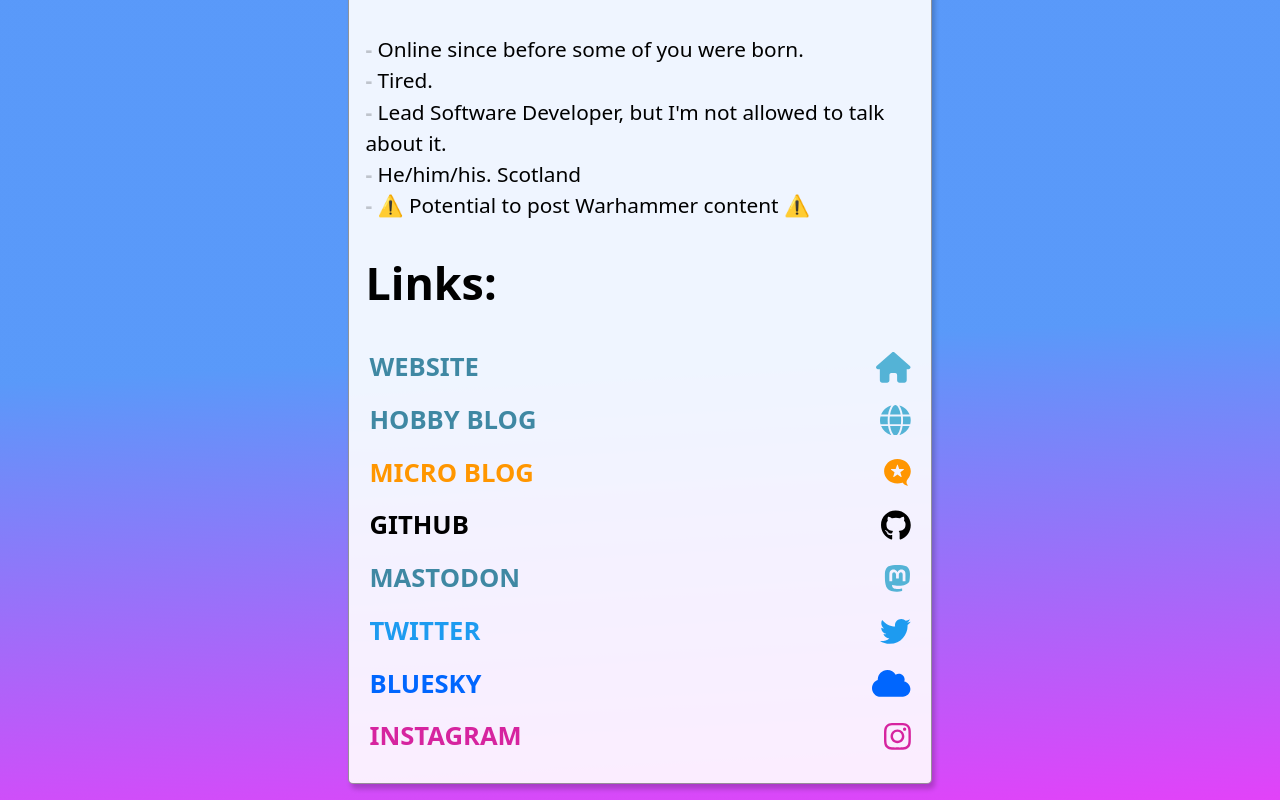
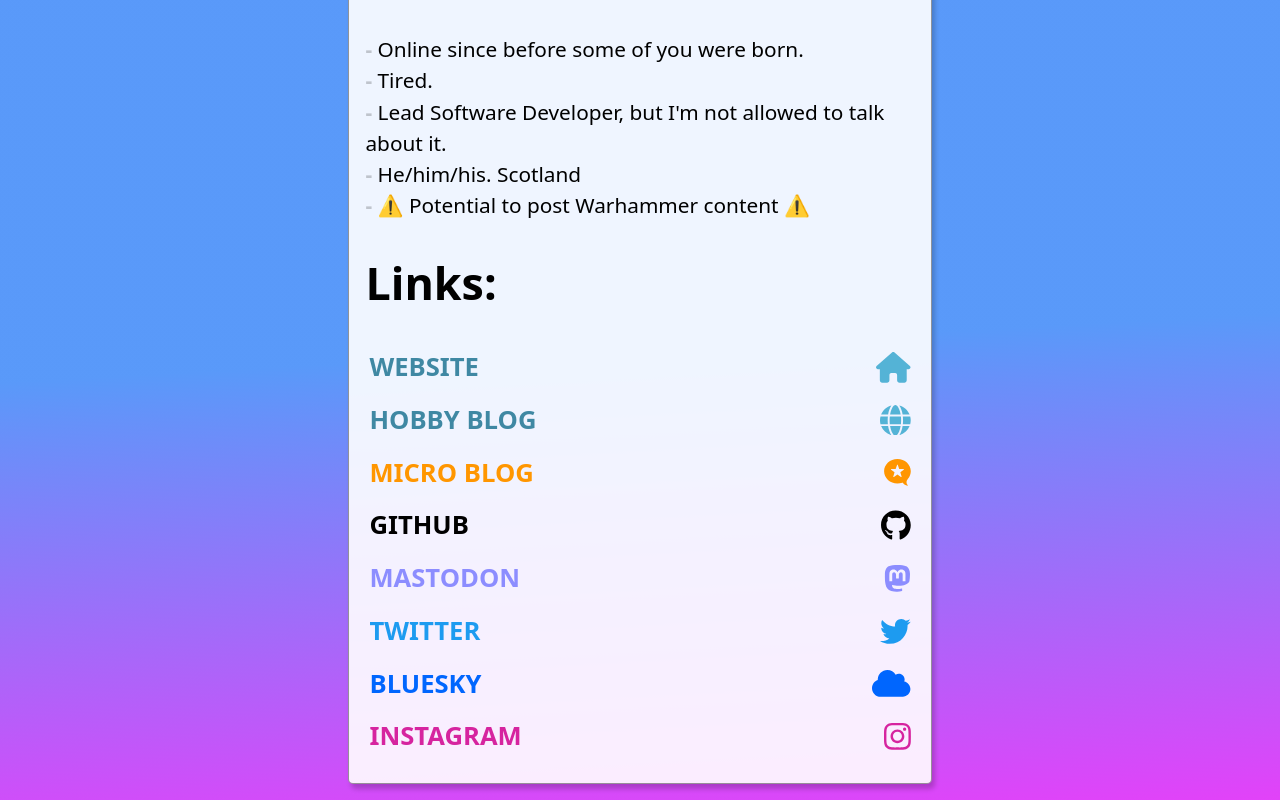
Before and after one commit to mcleodchris/links, a plain HTML site: page index.html in a window 1280 px wide. Shown: the part 419-1219 px from the top of the page. Drawn offline with Linux system fonts and the light colour scheme.

Commit message:
add Mastodon styling

```diff
--- a/assets/css/style.css
+++ b/assets/css/style.css
@@ -265,3 +265,22 @@ a[href^="https://instagram."]:hover
 {
   fill: #fff;
 }
+
+/* MASTODON LINKS */
+a[href^="https://mastodon."]
+{
+  color: rgb(140, 141, 255);
+}
+.h-card .u-links ul li a[href^="https://mastodon."] svg
+{
+  fill: rgb(140, 141, 255);
+}
+a[href^="https://mastodon."]:hover
+{
+  box-shadow: inset var(--measure) 0 0 0 rgb(140, 141, 255);
+  color: #fff;
+}
+.h-card .u-links ul li a[href^="https://mastodon."]:hover svg
+{
+  fill: #fff;
+}
--- a/index.html
+++ b/index.html
@@ -94,10 +94,21 @@
               </a>
             </li>
             <li>
-            <a href="https://mastodon.online/@mstrkapowski" rel="me">
-            <svg xmlns="http://www.w3.org/2000/svg" height="1em" viewBox="0 0 448 512"><!--! Font Awesome Free 6.4.0 by @fontawesome - https://fontawesome.com License - https://fontawesome.com/license (Commercial License) Copyright 2023 Fonticons, Inc. --><path d="M433 179.11c0-97.2-63.71-125.7-63.71-125.7-62.52-28.7-228.56-28.4-290.48 0 0 0-63.72 28.5-63.72 125.7 0 115.7-6.6 259.4 105.63 289.1 40.51 10.7 75.32 13 103.33 11.4 50.81-2.8 79.32-18.1 79.32-18.1l-1.7-36.9s-36.31 11.4-77.12 10.1c-40.41-1.4-83-4.4-89.63-54a102.54 102.54 0 0 1-.9-13.9c85.63 20.9 158.65 9.1 178.75 6.7 56.12-6.7 105-41.3 111.23-72.9 9.8-49.8 9-121.5 9-121.5zm-75.12 125.2h-46.63v-114.2c0-49.7-64-51.6-64 6.9v62.5h-46.33V197c0-58.5-64-56.6-64-6.9v114.2H90.19c0-122.1-5.2-147.9 18.41-175 25.9-28.9 79.82-30.8 103.83 6.1l11.6 19.5 11.6-19.5c24.11-37.1 78.12-34.8 103.83-6.1 23.71 27.3 18.4 53 18.4 175z"/></svg>
-            <span>Mastodon</span>
-            </a>
+              <a href="https://mastodon.online/@mstrkapowski" rel="me">
+                <svg
+                  xmlns="http://www.w3.org/2000/svg"
+                  height="1em"
+                  viewBox="0 0 448 512"
+                >
+                  <!--! Font Awesome Free 6.4.0 by @fontawesome - https://fontawesome.com License - https://fontawesome.com/license (Commercial License) Copyright 2023 Fonticons, Inc. -->
+                  <path
+                    d="M433 179.11c0-97.2-63.71-125.7-63.71-125.7-62.52-28.7-228.56-28.4-290.48 0 0 0-63.72 28.5-63.72 125.7 0 115.7-6.6 259.4 105.63 289.1 40.51 10.7 75.32 13 103.33 11.4 50.81-2.8 79.32-18.1 79.32-18.1l-1.7-36.9s-36.31 11.4-77.12 10.1c-40.41-1.4-83-4.4-89.63-54a102.54 102.54 0 0 1-.9-13.9c85.63 20.9 158.65 9.1 178.75 6.7 56.12-6.7 105-41.3 111.23-72.9 9.8-49.8 9-121.5 9-121.5zm-75.12 125.2h-46.63v-114.2c0-49.7-64-51.6-64 6.9v62.5h-46.33V197c0-58.5-64-56.6-64-6.9v114.2H90.19c0-122.1-5.2-147.9 18.41-175 25.9-28.9 79.82-30.8 103.83 6.1l11.6 19.5 11.6-19.5c24.11-37.1 78.12-34.8 103.83-6.1 23.71 27.3 18.4 53 18.4 175z"
+                  />
+                </svg>
+                <span>Mastodon</span>
+              </a>
+            </li>
+
             <li>
               <a href="https://twitter.com/mstrkapowski" rel="me">
                 <svg
```
